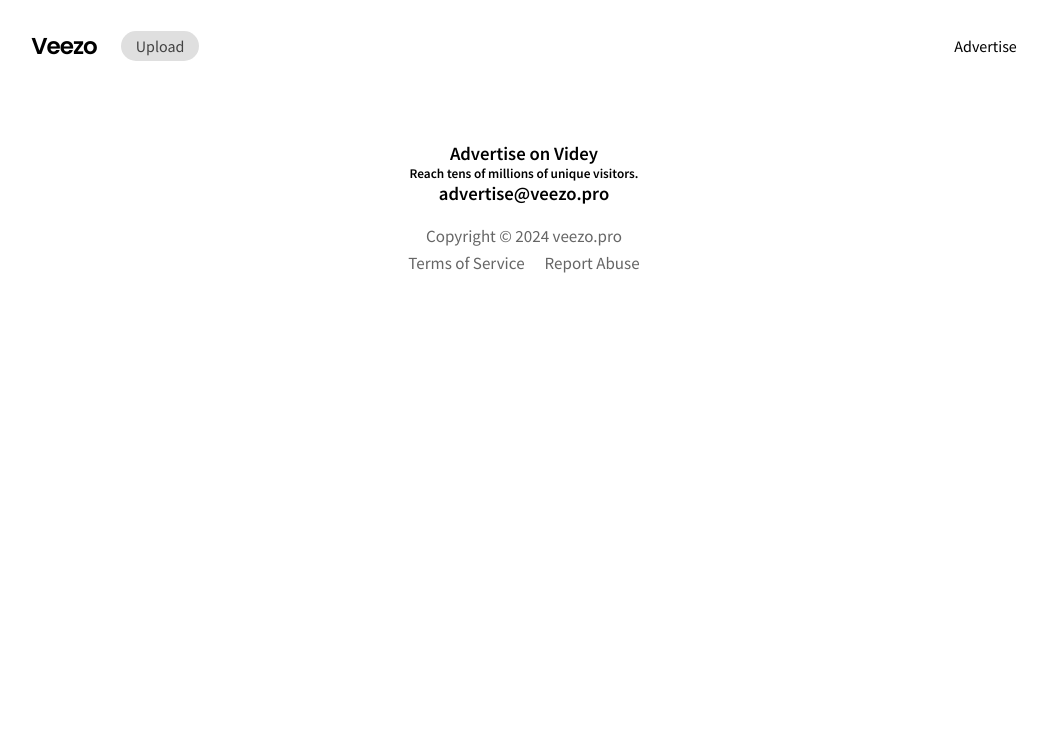
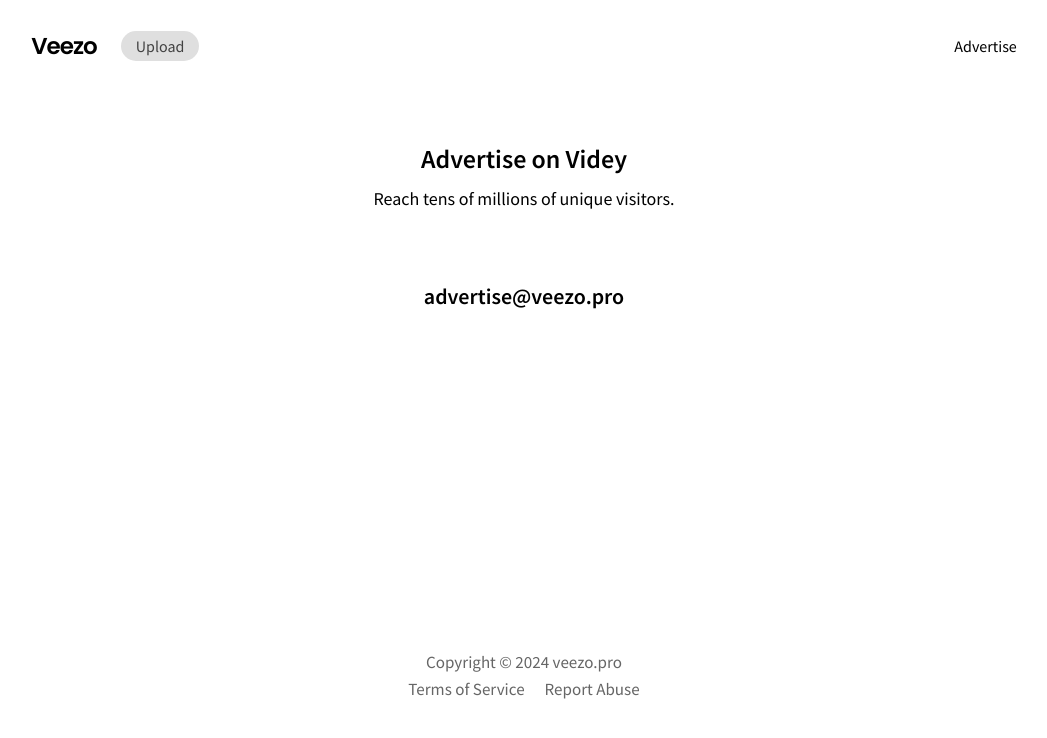
Before and after one commit to thecodefreakster/pro_veezo, a website: page public/advertise.html in a window 1280 px wide. Shown: the whole page, without its empty margins (116-1163 px from the left). Drawn offline with nearby package versions, Linux system fonts and the light colour scheme.

Commit message:
V1 - 0411

```diff
--- a/public/advertise.html
+++ b/public/advertise.html
@@ -37,13 +37,9 @@
             </div>
         </div>
         <div class="main-area">
-            <div>
-                <h3>Advertise on Videy</h3>
-                <h5>Reach tens of millions of unique visitors.</h5>
-            </div>
-            <div>
-                <h3>advertise@veezo.pro</h3>
-            </div>
+                <div class="line-title">Advertise on Videy</div>
+                <div class="line-text">Reach tens of millions of unique visitors.</div>
+                <div class="line-email"><a href="mailto:advertise@veezo.pro">advertise@veezo.pro</a></div>
         </div>
         <footer>
             <div class="copyright"> Copyright © <span id="year">2024</span> veezo.pro </div>
--- a/public/style.css
+++ b/public/style.css
@@ -67,6 +67,7 @@
 }
 
 .main-area {
+  height: 100%;
   padding-top: 60px;
   display: flex;
   flex-direction: column;
@@ -385,3 +386,23 @@
   gap: 20px;
   margin-top: 5px;
 }
+
+.line-title {
+  font-size: 26px;
+  font-weight: 600;
+  text-align: center;
+}
+
+.line-text {
+  margin-top: 12px;
+  font-size: 18px;
+  font-weight: 400;
+  text-align: center;
+}
+
+.line-email {
+  margin-top: 72px;
+  font-size: 22px;
+  font-weight: 600;
+  text-align: center;
+}
```
Also changed, not shown: public/reportAbuse.html (+3 -7 lines), public/video.html (+1 -4 lines).
